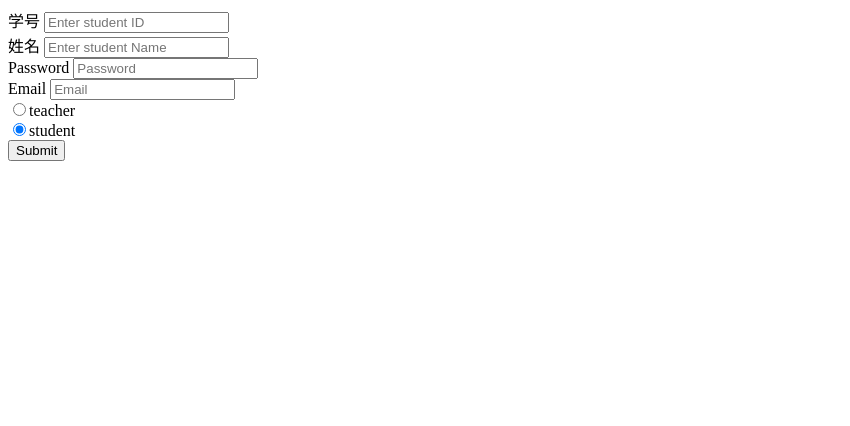
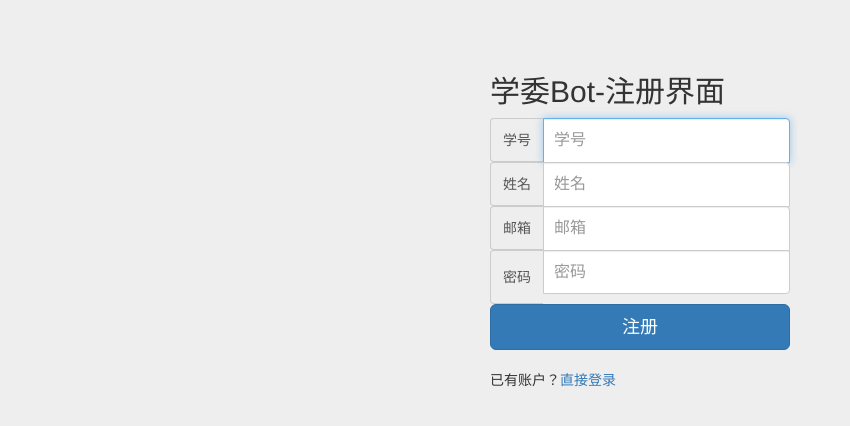
Before and after one commit to Madhouse42/inchobot, a Flask app: page /signUp in a window 1280 px wide. Shown: the top 426 px of the page, without its empty margins (0-850 px from the left). Run offline with Flask 2, Linux system fonts and the light colour scheme; parts of the project's set-up code (start-up, migrations or seed data) failed here and were passed over; some libraries are stand-ins or nearby versions.

```diff
--- a/ibot/inchobot.py
+++ b/ibot/inchobot.py
@@ -34,19 +34,19 @@ def signIn():
         return redirect(url_for('home_page'))
     else:
         err = u"用户名或者密码错误"
-        return render_template('signIn.html', err = err)
+        return render_template('signIn.html', err=err)
 
 
 @app.route('/signUp', methods=['POST', 'GET'])
 def signUp():
     print request.form
-    if not request.form:
+    if request.method == 'GET':
         return render_template('signUp.html')
 
-    studentName = request.form['studentName']
-    studentID = request.form['studentID']
-    password = request.form['password']
-    email = request.form['email']
+    studentName = request.form.get('studentName', '')
+    studentID = request.form.get('studentID')
+    password = request.form.get('password')
+    email = request.form.get('email')
     type = request.form.get('type', 'student')
     if type == 'teacher':
         type = 1
@@ -55,16 +55,20 @@ def signUp():
     #check input here
     thisUser = User.query.filter(User.studentID == studentID).first()
     if thisUser is not None:
-        return 'signUp filed, this username has existed<br /><a href="/">返回</a>'
+        err = u"这个用户名已经被人使用了"
+        print err
+        return render_template(url_for(signUp), err=err)
 
     thisUser = User.query.filter(User.email == email).first()
     if thisUser is not None:
-        return 'signUp filed, this email has existed<br /><a href="/">返回</a>'
+        err = u"这个邮箱地址已经被人使用了"
+        print err
+        return render_template(url_for(signUp), err=err)
     newUser = User(studentID, studentName, password, email, datetime.datetime.today(), type)
     db.session.add(newUser)
     db.session.commit()
     session['userID'] = newUser._id
-    return 'signUp succeed<br /><a href="/">返回</a>'
+    return redirect(url_for('home_page'))
 
 
 @app.route('/signOut')
--- a/ibot/templates/signUp.html
+++ b/ibot/templates/signUp.html
@@ -1,32 +1,39 @@
-<!DOCTYPE html>
-<html>
-<head>
-    <title>signUp</title>
-</head>
-<body>
-       <form method="post">
-      <div>
-        <label>学号</label>
-        <input type="text" name="studentID" placeholder="Enter student ID">
+{% extends "bootstrap/base.html" %}
+{% block title %}SignUp{% endblock %}
+{% block styles %}
+{{super()}}
+<link rel="stylesheet"
+      href="{{url_for('.static', filename='css/signin.css')}}">
+{% endblock %}
+{% block content %}
+    <div class="container">
+        <form class="form-signin" method="post">
+            <h2 class="form-signin-heading">学委Bot-注册界面</h2>
+            {% if err %}
+                <div class="alert alert-danger alert-dismissable">
+                    <button type="button" class="close" data-dismiss="alert" aria-hidden="true">&times;</button>
+                    <strong>错误：</strong>{{ err }}
                 </div>
-      <div>
-        <label>姓名</label>
-        <input type="text" name="studentName" placeholder="Enter student Name">
+            {% endif %}
+            <div class="input-group">
+                <span class="input-group-addon">学号</span>
+                <input type="text" class="form-control" placeholder="学号" required autofocus>
             </div>
-      <div>
-        <label>Password</label>
-        <input type="password"  name="password" placeholder="Password">
+            <div class="input-group">
+                <span class="input-group-addon">姓名</span>
+                <input type="text" class="form-control" placeholder="姓名" required>
             </div>
-      <div>
-        <label>Email</label>
-        <input type="text"  name="email" placeholder="Email">
+            <div class="input-group">
+                <span class="input-group-addon">邮箱</span>
+                <input type="text" class="form-control" placeholder="邮箱" required>
             </div>
-      <div>
-          <input type="radio" name="type" value="teacher" />teacher
-          <br />
-          <input type="radio" name="type" value="student" checked="checked" />student
+            <div class="input-group">
+                <span class="input-group-addon">密码</span>
+                <input type="password" class="form-control" placeholder="密码" required>
             </div>
-      <button type="submit">Submit</button>
+            <button class="btn btn-lg btn-primary btn-block" type="submit">注册</button>
+            &nbsp;
+            <p>已有账户？<a href="/signIn">直接登录</a></p>
         </form>
-</body>
-</html>
+    </div>
+{% endblock %}
```
Also changed, not shown: ibot/templates/signIn.html (+7 -1 lines). Lines whose indentation alone changed are shown as unchanged.
